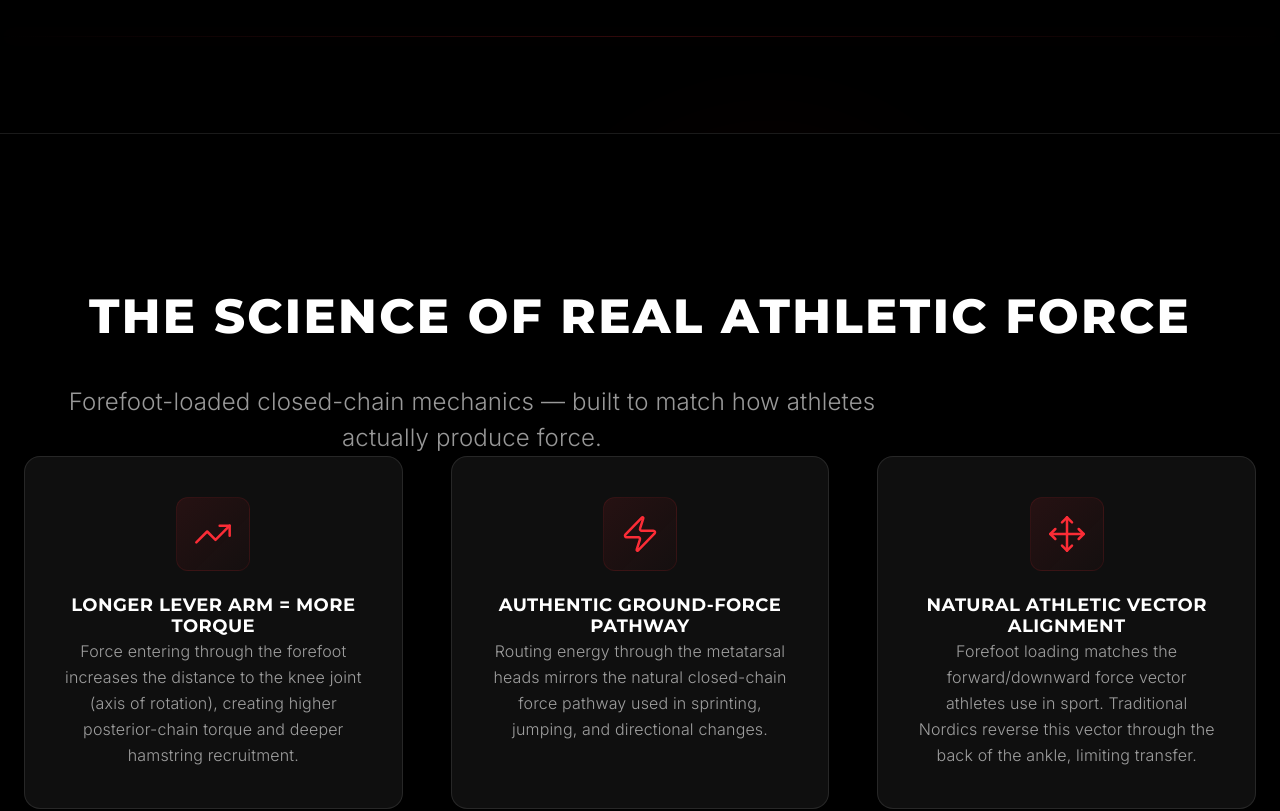
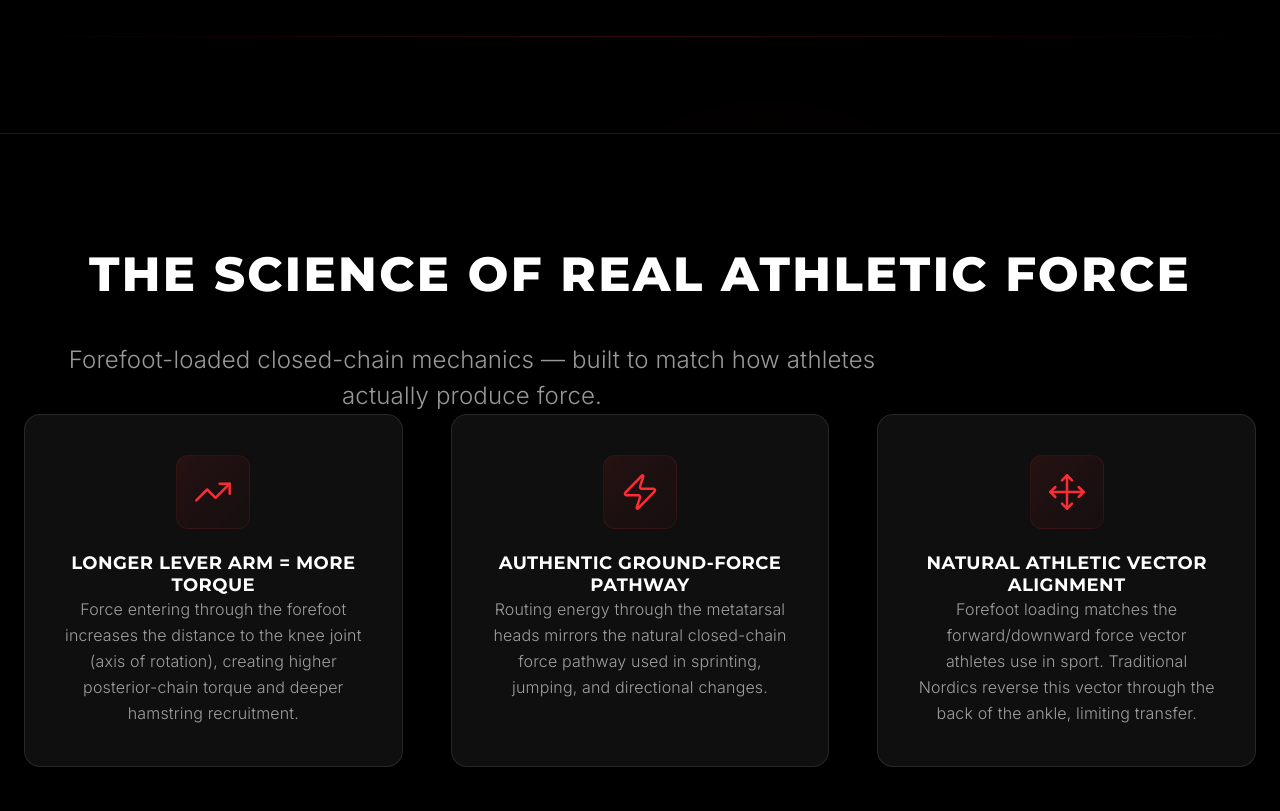
Before and after one commit to infinityspine/exiqx-website, a Next.js app: page / in a window 1280 px wide. Shown: the part 860-1671 px from the top of the page. Built offline with nearby package versions, Linux system fonts and the light colour scheme.

Commit message:
🕒 Auto-commit: 2025-11-18 10:59:09

```diff
--- a/components/sections/BiomechanicsElite.tsx
+++ b/components/sections/BiomechanicsElite.tsx
@@ -38,11 +38,7 @@ const BiomechanicsElite = memo(function BiomechanicsElite({
   return (
     <section
       id="biomechanics-elite"
-      className="relative bg-black border-t border-white/10"
-      style={{
-        paddingTop: 'clamp(6rem, 12vw, 10rem)',
-        paddingBottom: 'clamp(6rem, 12vw, 10rem)'
-      }}
+      className="relative bg-black border-t border-white/10 pt-[clamp(4rem,10vw,7rem)] pb-[clamp(4rem,10vw,7rem)]"
       aria-labelledby="biomechanics-elite-heading"
     >
       {/* Subtle radial red glow background */}
```
